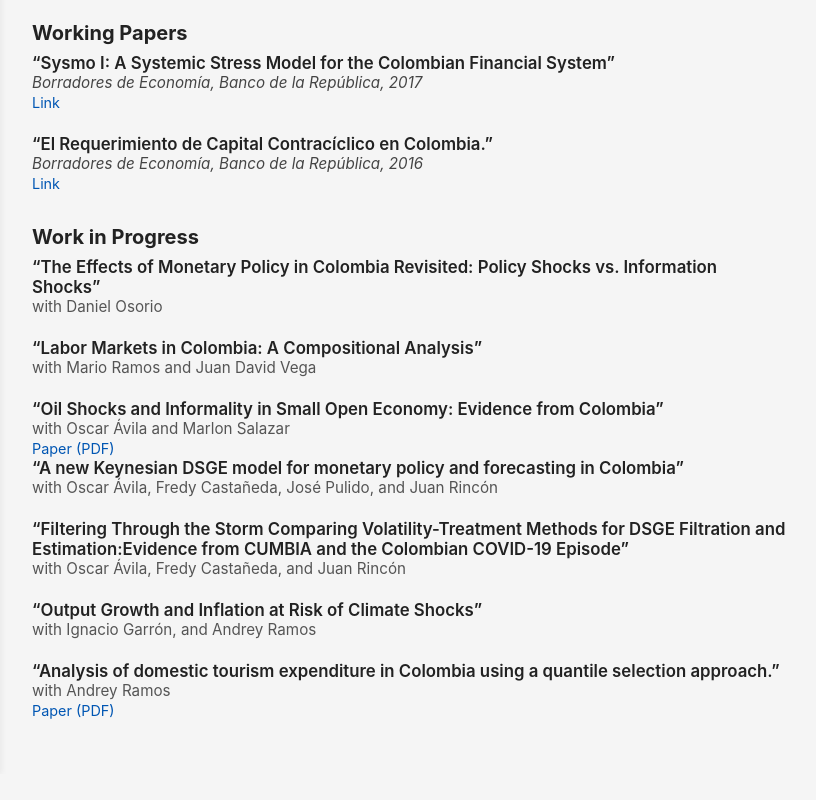
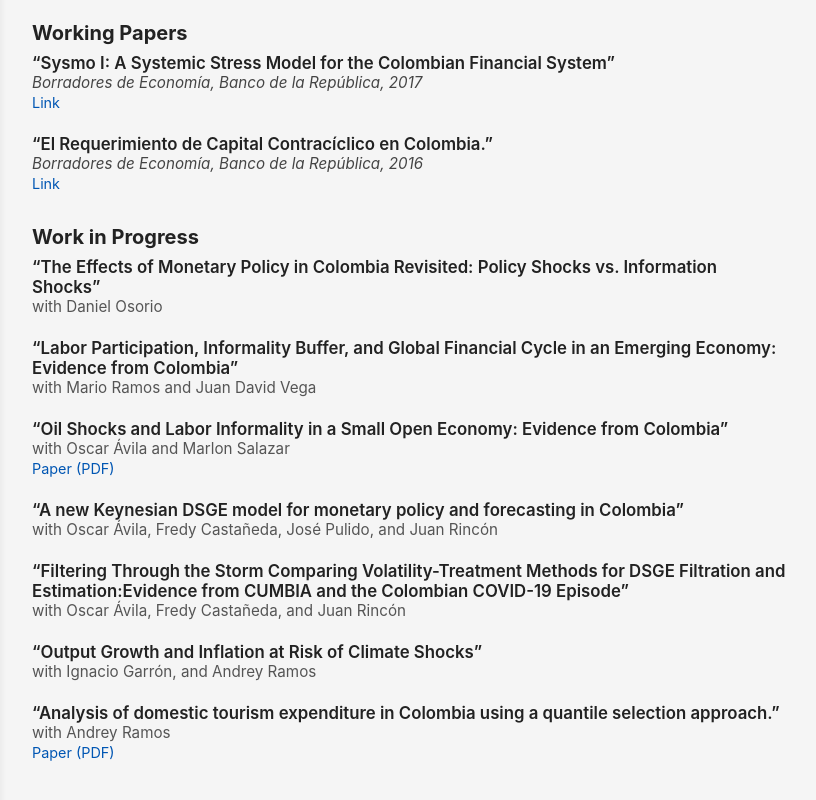
Before and after one commit to oscarjaulin/oscarjaulin.github.io, a plain HTML site: page research.html in a window 1280 px wide. Shown: the part 896-1696 px from the top of the page, without its empty margins (370-1186 px from the left). Before the commit the page ends 1670 px from the top, so only its background shows below. Drawn offline with Linux system fonts and the light colour scheme.

Commit message:
Update paper titles in research.html

```diff
--- a/research.html
+++ b/research.html
@@ -255,15 +255,16 @@
     </div>
 
     <div class="paper">
-      <div class="paper-title">“Labor Markets in Colombia: A Compositional Analysis”</div>
+      <div class="paper-title">“Labor Participation, Informality Buffer, and Global Financial Cycle in an Emerging Economy: Evidence from Colombia”</div>
       <div class="paper-authors">with Mario Ramos and Juan David Vega</div>
     </div>
 
     <div class="paper">
-      <div class="paper-title">“Oil Shocks and Informality in Small Open Economy: Evidence from Colombia”</div>
+      <div class="paper-title">“Oil Shocks and Labor Informality in a Small Open Economy: Evidence from Colombia”</div>
       <div class="paper-authors">with Oscar Ávila and Marlon Salazar</div>
       <div class="paper-links">
         <a href="Oil-Price Shocks and Informality.pdf" target="_blank">Paper (PDF)</a>
+      </div>
     </div>
 
     <div class="paper">
```
